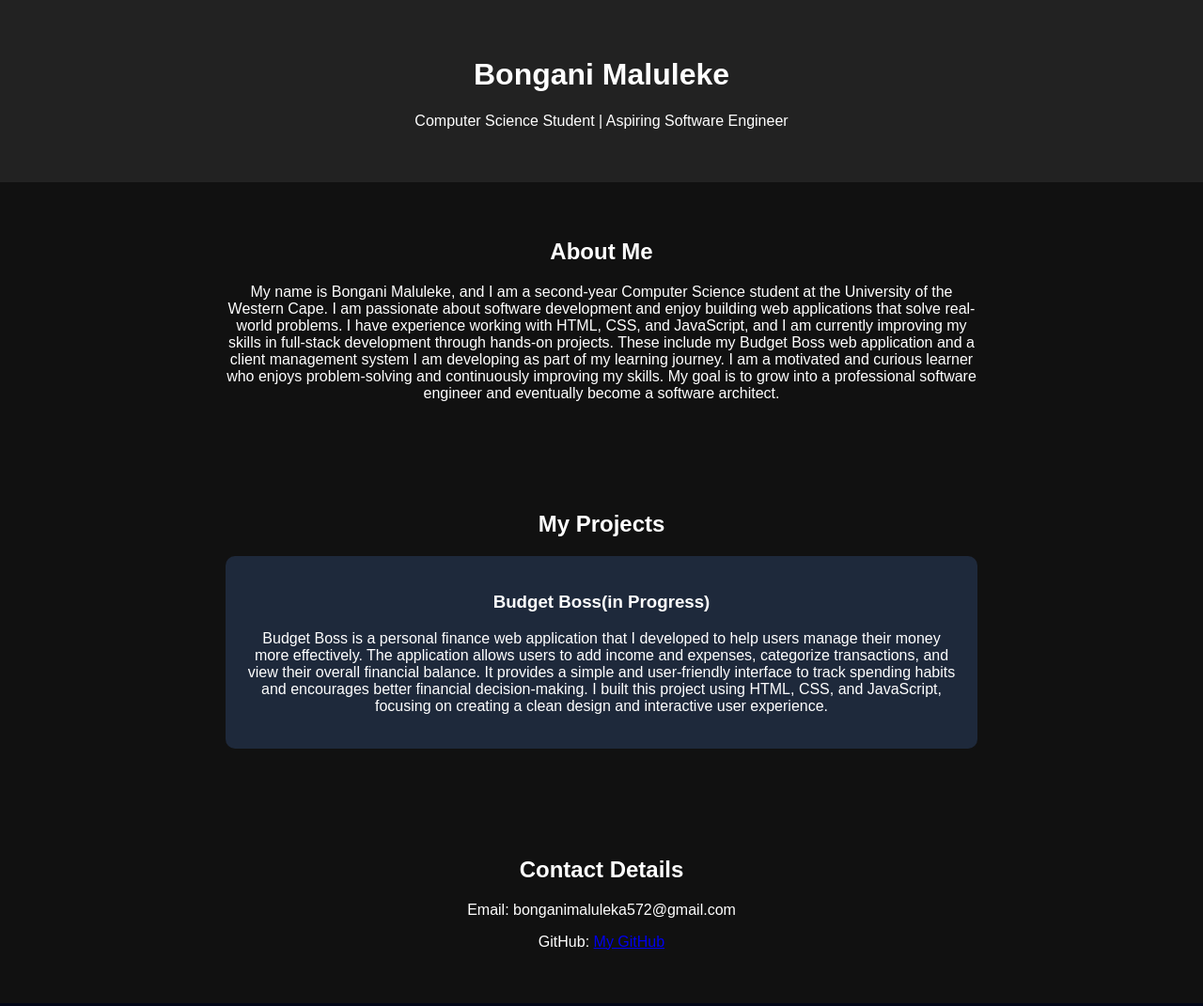
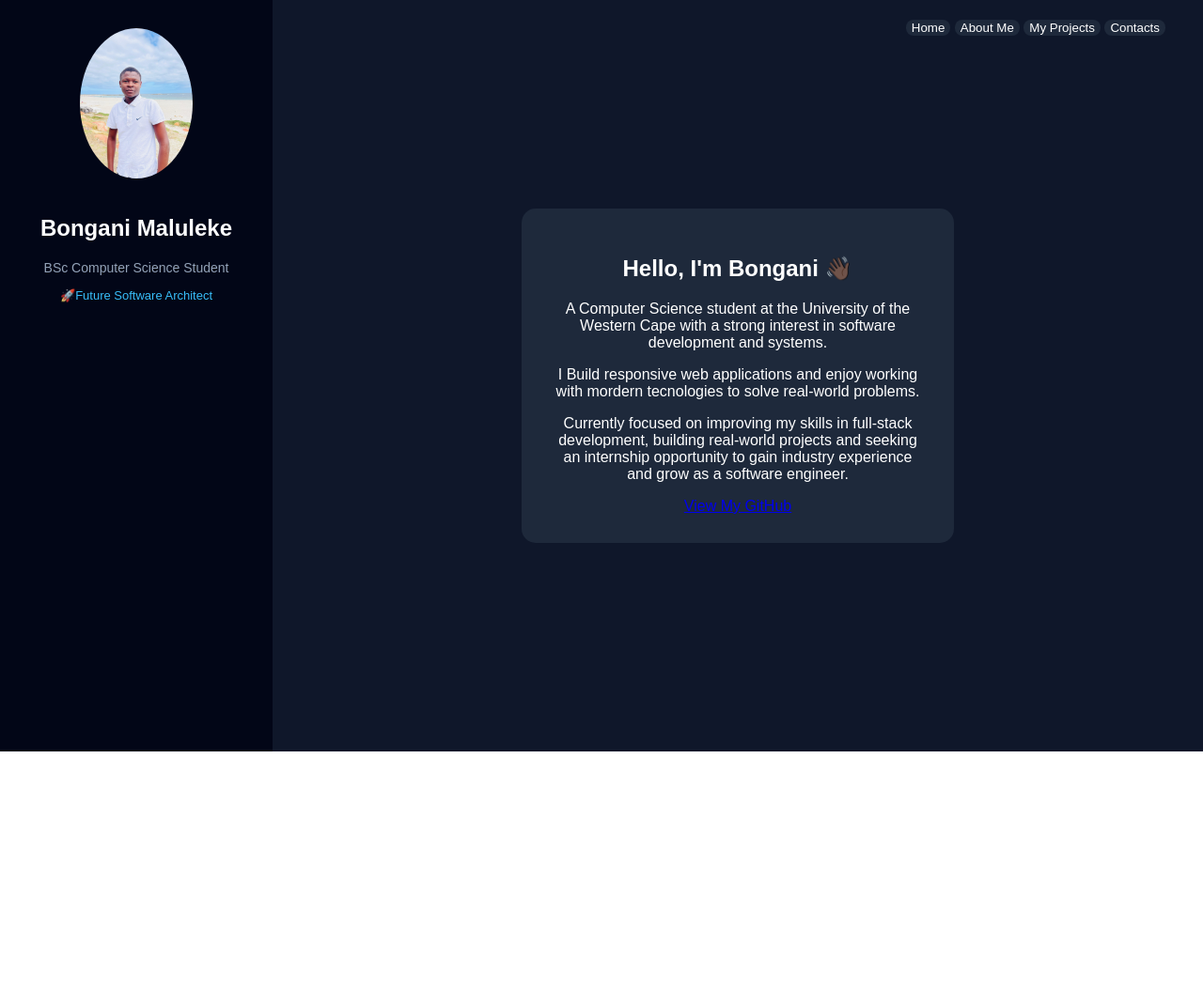
Before and after one commit to De-Bongz/FUTURE_FS_01, a plain HTML site: page frontend/index.html in a window 1280 px wide. Shown: the top 1071 px of the page at 94% size. After the commit the page ends 800 px from the top, so only its background shows below. Drawn offline with Linux system fonts and the light colour scheme.

Commit message:
Upgraded the design and added information, including images

```diff
--- a/frontend/index.html
+++ b/frontend/index.html
@@ -7,43 +7,95 @@
         <link rel="stylesheet" href="style.css">
     </head>
     <body>
-        <header>
-            <h1>Bongani Maluleke</h1>
-            <p>Computer Science Student | Aspiring Software Engineer</p>
-        </header>
+        <div class="container">
 
-        <section id="aboutMe">
+            <!--Creating a side bar-->
+            <aside class="sidebar">
+                <img src="images/profile.jpg" alt="Profile Picture" class="profile">
+                <h2>Bongani Maluleke</h2>
+                <p class="title">BSc Computer Science Student</p>
+                <p class="goal"> 🚀Future Software Architect </p>
+
+
+
+            </aside>
+
+
+            <!--Right content-->
+            <main class="content">
+                <nav class="top-nav">
+                    <button onclick="showSection('home', this)">Home</button>
+                    <button onclick="showSection('aboutMe', this)">About Me</button>
+                    <button onclick="showSection('projects', this)">My Projects</button>
+                    <button onclick="showSection('contacts', this)">Contacts</button>
+                </nav>
+                <section id="home" class="card active">
+                    <h2>Hello, I'm Bongani 👋🏿</h2>
+                    <p>
+                        A Computer Science student at the University of the Western Cape with a strong interest in software development and systems.
+                    </p>
+                    <p>
+                        I Build responsive web applications and enjoy working with mordern tecnologies to solve real-world problems.
+                    </p>
+                    <p>
+                        Currently focused on improving my skills in full-stack development, building real-world projects and seeking an internship opportunity to gain industry experience and grow as a software engineer.
+                    </p>
+
+                    <a href="https://github.com/De-Bongz" target="_blank" class="btn">View My GitHub</a>
+                </section>
+
+                <section id="aboutMe" class="card">
                     <h2>About Me</h2>
-            <p>My name is Bongani Maluleke, and I am a second-year Computer Science student at the University of the Western Cape.
-                 I am passionate about software development and enjoy building web applications that solve real-world problems.
-                 I have experience working with HTML, CSS, and JavaScript, and I am currently improving my skills in full-stack development through hands-on projects.
-                 These include my Budget Boss web application and a client management system I am developing as part of my learning journey.
-                 I am a motivated and curious learner who enjoys problem-solving and continuously improving my skills.
-                  My goal is to grow into a professional software engineer and eventually become a software architect.
+                    <p>My name is Bongani Maluleke, and I am a second-year Computer Science student at the University of the Western Cape, expected to graduate in 2027.</p>
+
+                    <p>
+                        I have a strong foundation in programming and problem-solving, with experience in building
+                        frontend applications and working in Linux-based environments.
+                    </p>
+
+                    <p>
+                        My coursework includes Data Structures & Algorithms, Statistics, Calculus, and Information Systems,
+                        which have strengthened my analytical and technical skills.
+                    </p>
+
+                    <h3>Technical Skills</h3>
+                    <ul>
+                        <li><strong>Languages:</strong> Java, JavaScript, HTML, CSS, Python (basic)</li>
+                        <li><strong>Tools:</strong> Git, GitHub, Linux (Ubuntu), VS Code</li>
+                        <li><strong>Concepts:</strong> Data Structures, Problem Solving, Frontend Development</li>
+                    </ul>
+
+                    <h3>Experience with Linux</h3>
+                    <p>
+                        Comfortable working in Linux environments using terminal commands, including file management,
+                        package installation, and system navigation.
                     </p>
                 </section>
 
-        <section id="projects">
+                <section id="projects" class="card">
                     <h2>My Projects</h2>
-            <div class="card">
+                    <div class="project-card">
                         <h3>Budget Boss(in Progress)</h3>
 
                         <p>Budget Boss is a personal finance web application that I developed to help users manage their money more effectively.
                             The application allows users to add income and expenses, categorize transactions, and view their overall financial balance. It provides a simple and user-friendly interface to track spending habits and encourages better financial decision-making.
                             I built this project using HTML, CSS, and JavaScript, focusing on creating a clean design and interactive user experience.
                         </p>
+                        <p><strong>Technoligies:</strong> HTML, CSS, JavaScript</p>
+                        <p><a href="https://github.com/De-Bongz/Budget-Boss-app" target="_blank">View Project on GitHub</a></p>
+                        <p><a href="https://de-bongz.github.io/Budget-Boss-app/" target="_blank">LIve Demo</a></p>
                     </div>
                 </section>
 
-        <section id="contacts">
+                <section id="contacts" class="card">
                     <h2>Contact Details</h2>
-            <p>Email: bonganimaluleka572@gmail.com</p>
-            <p>GitHub: <a href="https://github.com/De-Bongz">My GitHub</a> </p>
+                    <p><strong>Email:</strong> bonganimaluleka572@gmail.com</p>
+                    <p><strong>Phone:</strong> 067 320 4810</p>
+                    <p><strong>GitHub:</strong> <a href="https://github.com/De-Bongz" target="_blank">My GitHub</a> </p>
+                    <p><strong>LinkedIn:</strong> <a href="https://www.linkedin.com/in/bongani-maluleke-4a779a3b1" target="_blank">visit my linkedIn</a></p>
                 </section>
 
-        <footer>
-            <p>&copy; 2026 Bongani Maluleke</p>
-        </footer>
+            </main>
 
         <script src="script.js"></script>
     </body>
--- a/frontend/script.js
+++ b/frontend/script.js
@@ -1 +1,12 @@
-console.log("Portfolio Ready 🚀");
+function showSection(sectionId, btn){
+    const cards = document.querySelectorAll(".card");
+    const buttons = document.querySelectorAll(".top-nav button");
+
+    cards.forEach(card => {
+        card.classList.remove("active");
+    });
+    buttons.forEach(button => button.classList.remove("active-btn"));
+
+    document.getElementById(sectionId).classList.add("active");
+    btn.classList.add(active-btn);
+}
--- a/frontend/style.css
+++ b/frontend/style.css
@@ -4,12 +4,20 @@ body{
     background: #111;
     color: white;
     text-align: center;
+    background: radial-gradient(circle at top right, #1e293b, #020617);
 }
 
-header{
-    background: #222;
-    padding: 40px;
-    text-align: center;
+#home{
+    z-index: 4;
+}
+#aboutMe{
+    z-index: 3;
+}
+#projects{
+    z-index: 2;
+}
+#contacts{
+    z-index: 1;
 }
 
 section{
@@ -18,15 +26,107 @@ section{
     margin: auto;
 }
 
-.card{
-    background: #1e293b;
-    padding: 20px;
-    margin: 15px 0;
-    border-radius: 10px;
+.active{
+    display: block;
 }
 
-footer{
+.card{
+    position: absolute;
+    width: 400px;
+    background: #1e293b;
+    padding: 30px;
+    border-radius: 15px;
+    box-shadow: o 10px 30px rgba(0, 0, 0, 0);
+    opacity: 0;
+    transform: translate(20px) scale(0.95);
+    pointer-events: none;
+    transition: all 0.4s ease;
+}
+
+.project-card{
+    margin-top: 15px;
+    padding: 15px;
+    background: #020617;
+    border-radius: 10px;
+    transition: 0.3s;
+}
+
+.project-card:hover{
+    transform: translate(-5px);
+}
+
+.card.active{
+    opacity: 1;
+    transform: translate(0) scale(1);
+    pointer-events: auto;
+}
+
+.card:hover{
+    transform: scale(1.03);
+}
+
+.container{
+    display: flex;
+    height: 100vh;
+}
+
+/* side bar */
+.sidebar{
+    width: 250px;
+    background: #020617;
+    color: white;
     text-align: center;
-    padding: 20px;
-    background: #020617;
+    padding: 30px 20px;
 }
+
+.profile{
+    width: 120px;
+    border-radius: 50%;
+    margin-bottom: 15px;
+}
+
+.title{
+    color: #94a3b8;
+    font-size: 14px;
+}
+
+.goal{
+    font-size: 13px;
+    margin-bottom: 20px;
+    color: #38bdf8;
+}
+
+.sidebar a {
+    display: block;
+    margin: 10px 0;
+    cursor: pointer;
+}
+
+/* right side*/
+.content{
+    position: relative;
+    flex: 1;
+    display: flex;
+    padding: 40px;
+    background: #0f172a;
+    justify-content: center;
+    align-items: center;
+}
+
+.top-nav{
+    position: absolute;
+    top: 20px;
+    right: 40px;
+}
+
+.top-nav button{
+    background: #1e293b;
+    color: white;
+    border: none;
+    border-radius: 8px;
+    cursor: pointer;
+}
+
+.top-nav button.active-btn{
+    background: #2563eb;
+}
```
Also changed, not shown: frontend/images/profile.jpg (added). Lines whose indentation alone changed are shown as unchanged.
